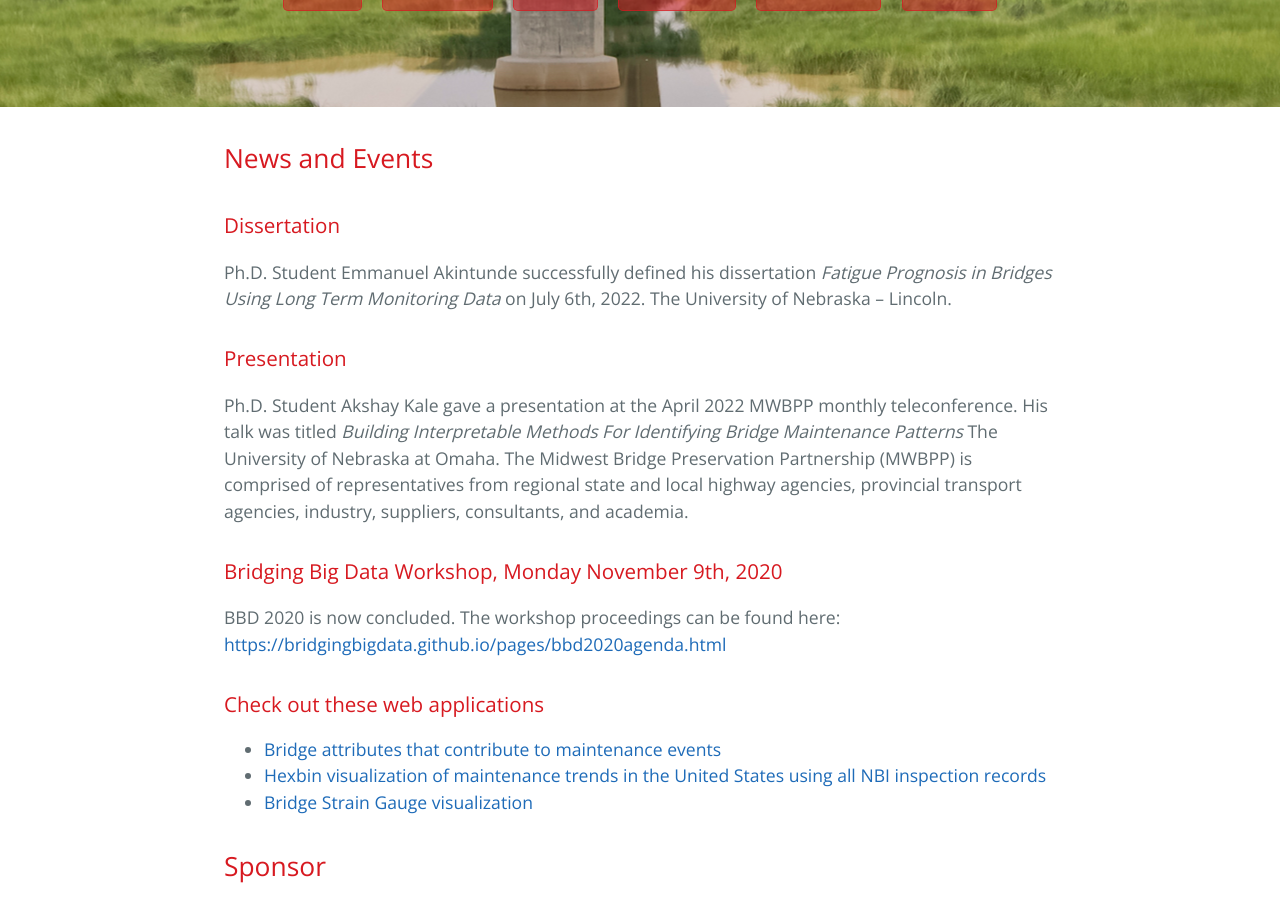
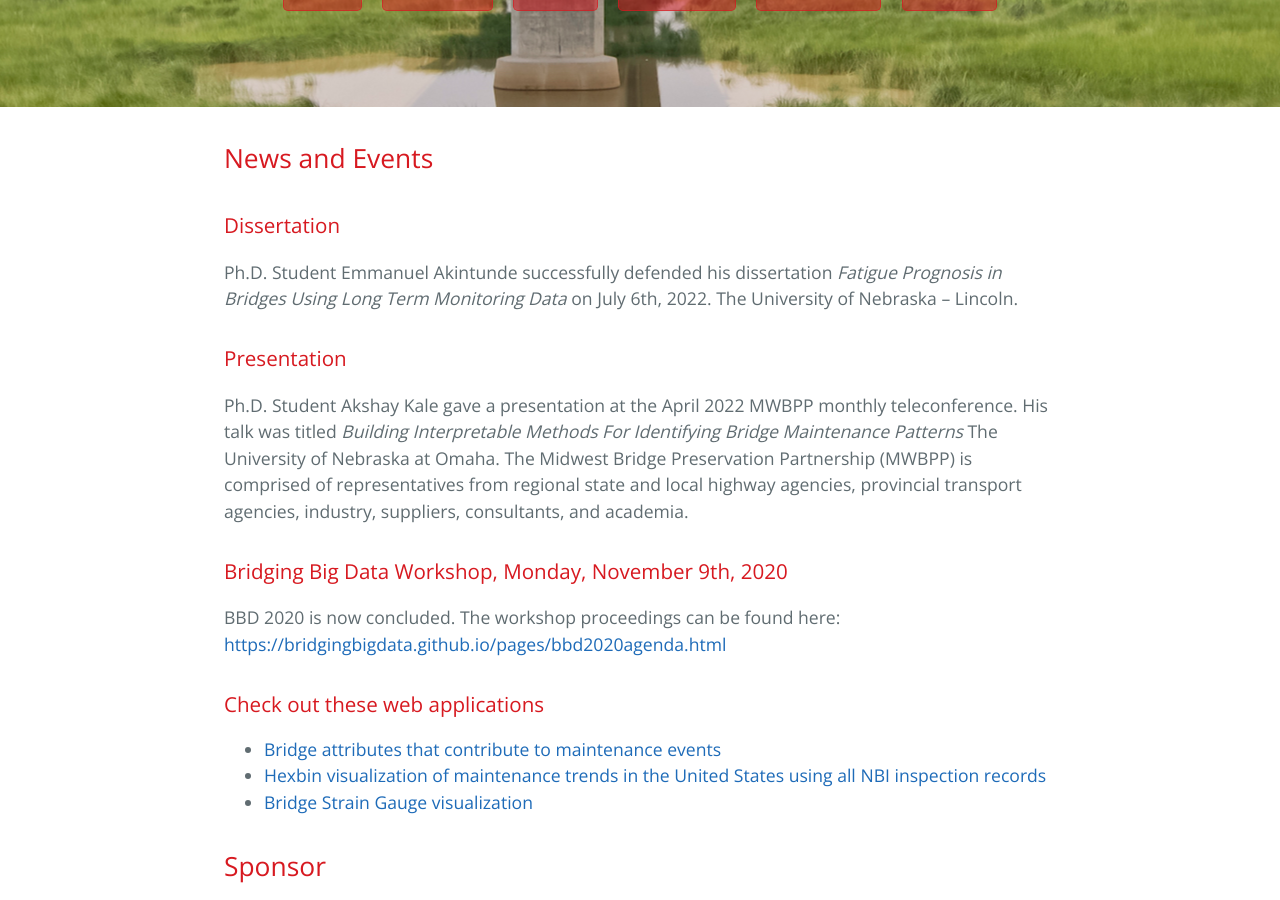
Before and after one commit to BridgingBigData/BridgingBigData.github.io, a Jekyll site: the page built from index.md, in a window 1280 px wide and 900 px high, scrolled down 276 px. Built offline with Jekyll 4.4.1, drawn with Linux system fonts in a browser that asks for light colours.

Commit message:
Update index.md

```diff
--- a/index.md
+++ b/index.md
@@ -7,12 +7,12 @@
 ## News and Events
 
 ### Dissertation
-Ph.D. Student Emmanuel Akintunde successfully defined his dissertation _Fatigue Prognosis in Bridges Using Long Term Monitoring Data_ on July 6th, 2022. The University of Nebraska – Lincoln.
+Ph.D. Student Emmanuel Akintunde successfully defended his dissertation _Fatigue Prognosis in Bridges Using Long Term Monitoring Data_ on July 6th, 2022. The University of Nebraska – Lincoln.
 
 ### Presentation
 Ph.D. Student Akshay Kale gave a presentation at the April 2022 MWBPP monthly teleconference. His talk was titled _Building Interpretable Methods For Identifying Bridge Maintenance Patterns_ The University of Nebraska at Omaha. The Midwest Bridge Preservation Partnership (MWBPP) is comprised of representatives from regional state and local highway agencies, provincial transport agencies, industry, suppliers, consultants, and academia.
 
-### Bridging Big Data Workshop, Monday November 9th, 2020
+### Bridging Big Data Workshop, Monday, November 9th, 2020
 BBD 2020 is now concluded. The workshop proceedings can be found here: [https://bridgingbigdata.github.io/pages/bbd2020agenda.html](https://bridgingbigdata.github.io/pages/bbd2020agenda.html)
 
 ### Check out these web applications
```
